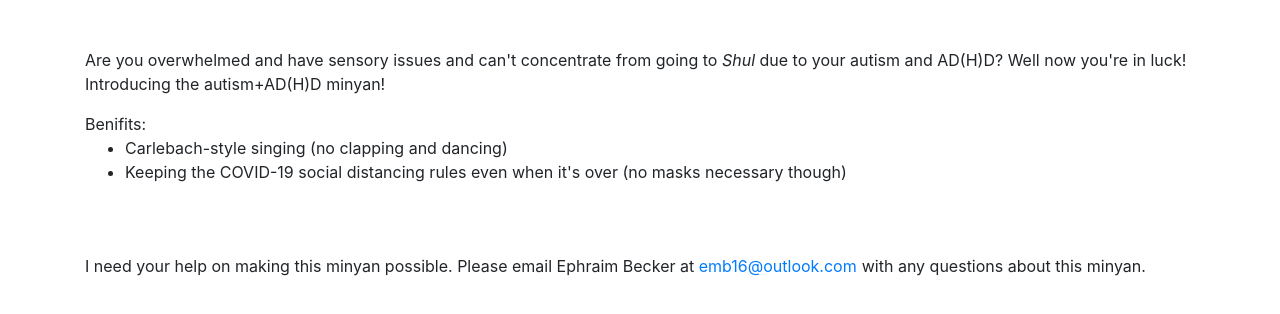
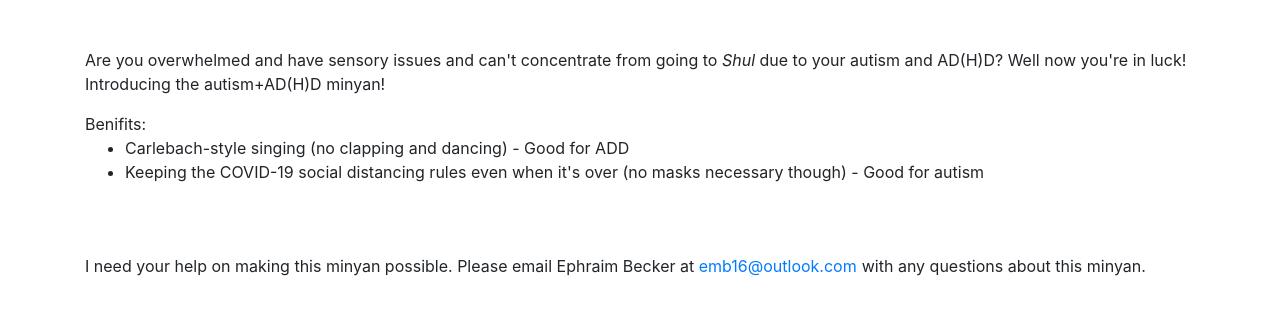
Before and after one commit to EphraimB/autisticMinyan, a plain HTML site: page index.html in a window 1280 px wide. Shown: the part 156-470 px from the top of the page. Drawn offline with nearby package versions, Linux system fonts and the light colour scheme.

Commit message:
Explanation.

```diff
--- a/index.html
+++ b/index.html
@@ -34,8 +34,8 @@
       <p>Are you overwhelmed and have sensory issues and can't concentrate from going to <i>Shul</i> due to your autism and AD(H)D? Well now you're in luck! Introducing the autism+AD(H)D minyan!</p>
       <span>Benifits:</span>
       <ul>
-        <li>Carlebach-style singing (no clapping and dancing)</li>
-        <li>Keeping the COVID-19 social distancing rules even when it's over (no masks necessary though)</li>
+        <li>Carlebach-style singing (no clapping and dancing) - Good for ADD</li>
+        <li>Keeping the COVID-19 social distancing rules even when it's over (no masks necessary though) - Good for autism</li>
       </ul>
       <p>I need your help on making this minyan possible. Please email Ephraim Becker
         at <a href="mailto:emb16@outlook.com?subject=Autism+AD(H)D minyan">emb16@outlook.com</a>with any questions
```
